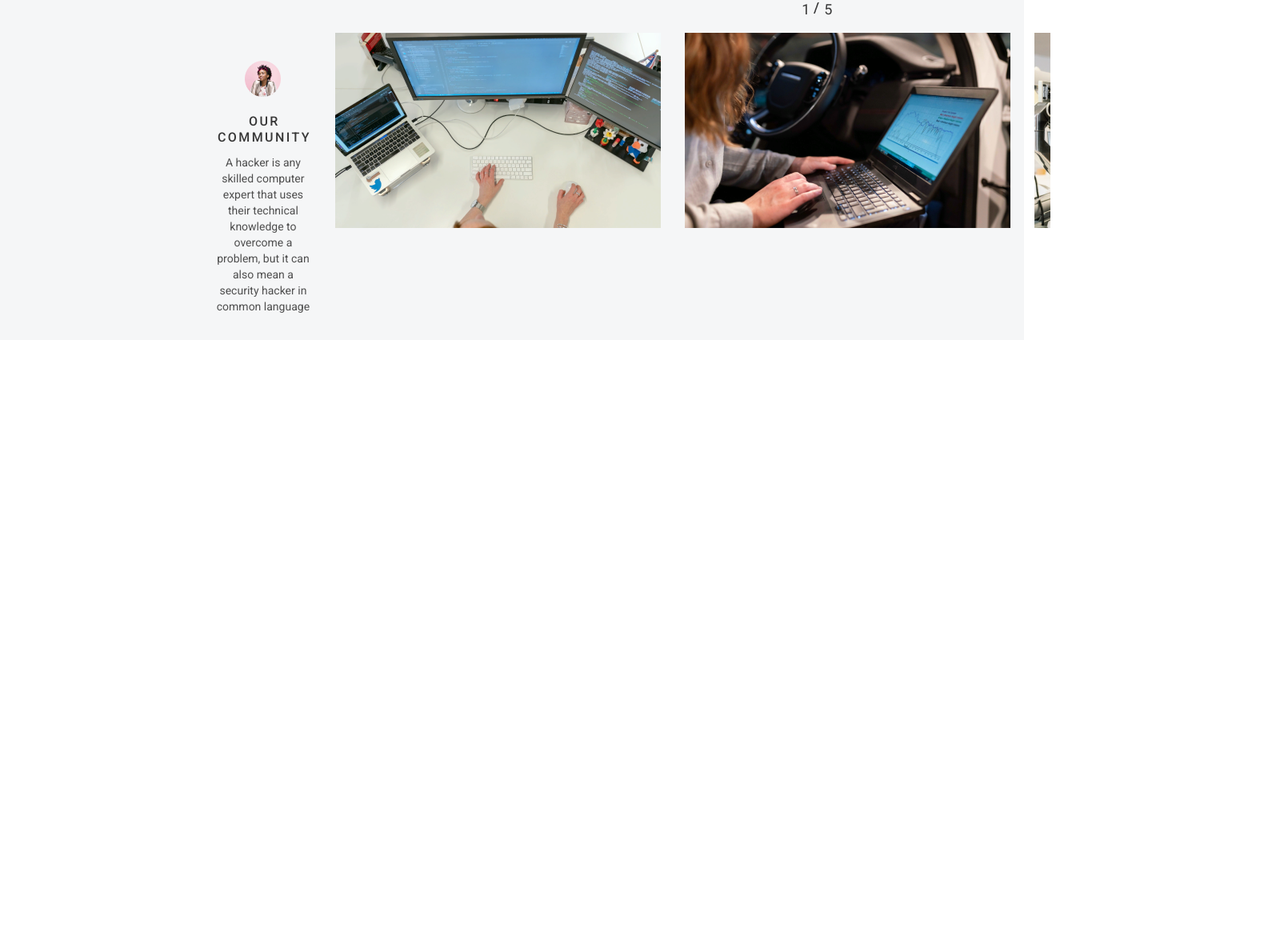
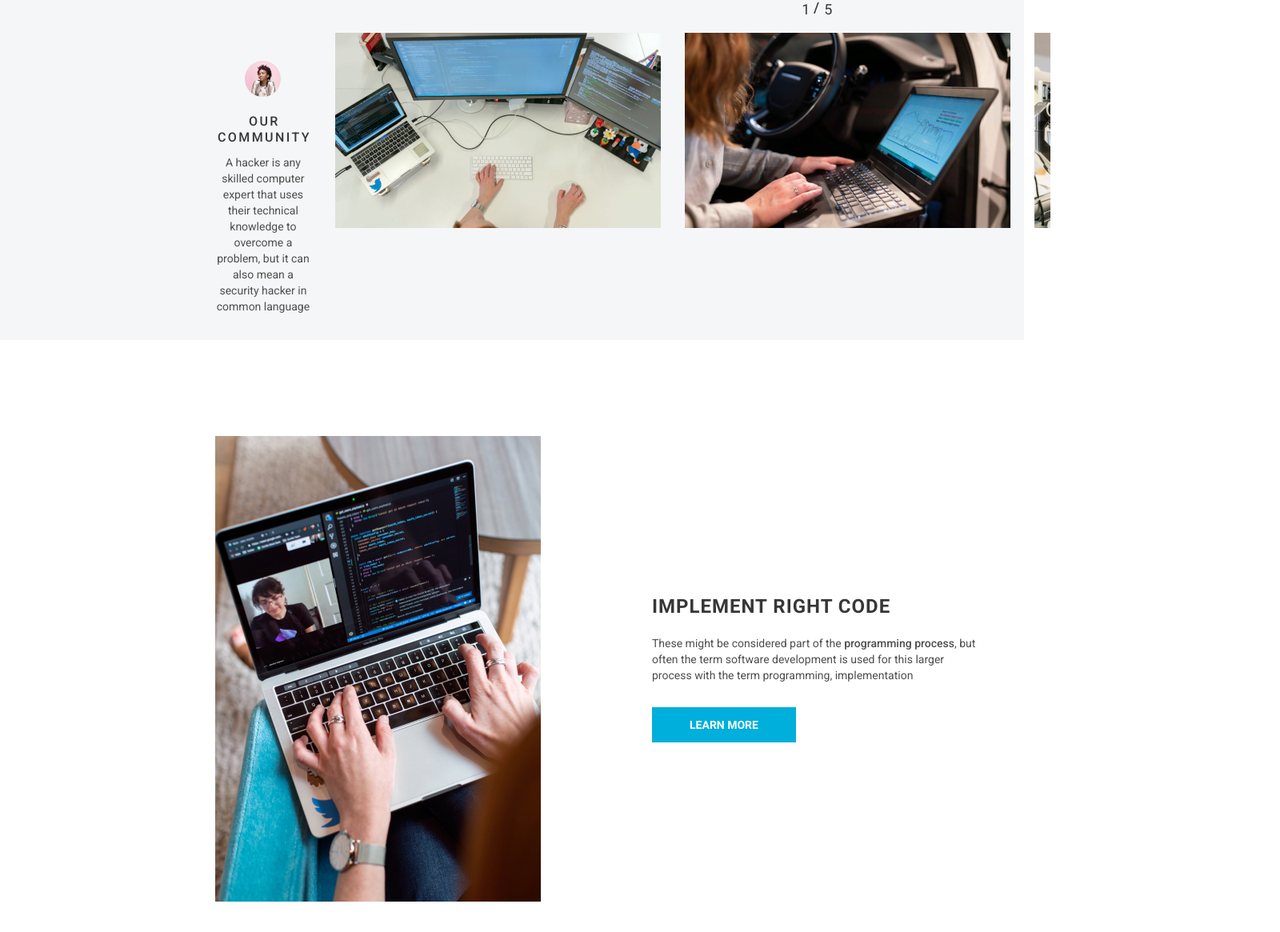
Before and after one commit to sldetlersl/web-dev, a plain HTML site: page webdev/index.html in a window 1280 px wide. Shown: the part 1664-2829 px from the top of the page at 80% size, 1600 px wide, since content can reach past the window. Before the commit the page ends 2089 px from the top, so only its background shows below. Drawn offline with Linux system fonts and the light colour scheme.

Commit message:
feat: change name image, end "implement" section

```diff
--- a/webdev/assets/style/style.css
+++ b/webdev/assets/style/style.css
@@ -262,3 +262,53 @@ header {
 .community__slider-image-3 {
     padding: 0 0px 0 30px;
 }
+
+.implement__code {
+    max-height: 842px;
+}
+
+.wrapper__implement-code {
+    display: flex;
+    justify-content: start;
+}
+
+.implement__code-image {
+    padding: 120px 139px 140px 269px;
+}
+
+.implement__code-content {
+    display: flex;
+    flex-direction: column;
+    padding: 319px 378px 339px 0;
+    width: 407px;
+    height: 184px;
+}
+
+.immlement__code-content-title {
+    /* padding-bottom: 5px; */
+    font-weight: 700;
+    font-size: 24px;
+    line-height: 28px;
+    display: flex;
+    align-items: flex-end;
+    letter-spacing: 1px;
+    text-transform: uppercase;
+    color: #373737;
+}
+
+.implement__code-content-description {
+    width: 407px;
+    padding: 22px 0 30px 0;
+    font-weight: 400;
+    font-size: 14px;
+    line-height: 20px;
+    color: #4E4E4E;
+}
+
+.implement__code-content-description-mark {
+    font-weight: 500;
+}
+
+.implement__code-content-button {
+    width: 180px;
+}
--- a/webdev/index.html
+++ b/webdev/index.html
@@ -138,7 +138,26 @@
             </div>
         </div>
     </section>
-    <section></section>
+    <section class="implement__code">
+        <div class="container">
+            <div class="wrapper__implement-code">
+                <div class="implement__code-image">
+                    <img src="./assets/image/implement-image.png" alt="image">
+                </div>
+                <div class="implement__code-content">
+                    <h2 class="immlement__code-content-title">
+                        Implement right Code
+                    </h2>
+                    <p class="implement__code-content-description">
+                        These might be considered part of the <span class="implement__code-content-description-mark">programming process</span>, but often the term software development is used for this larger process with the term programming, implementation
+                    </p>
+                    <button class="implement__code-content-button default__btn" type="button">
+                    Learn more
+                </button>
+                </div>
+            </div>
+        </div>
+    </section>
     <section></section>
     <section></section>
     <footer></footer>
```
Also changed, not shown: webdev/assets/image/implement-image.png (renamed from webdev/assets/image/content-image-2.png).
